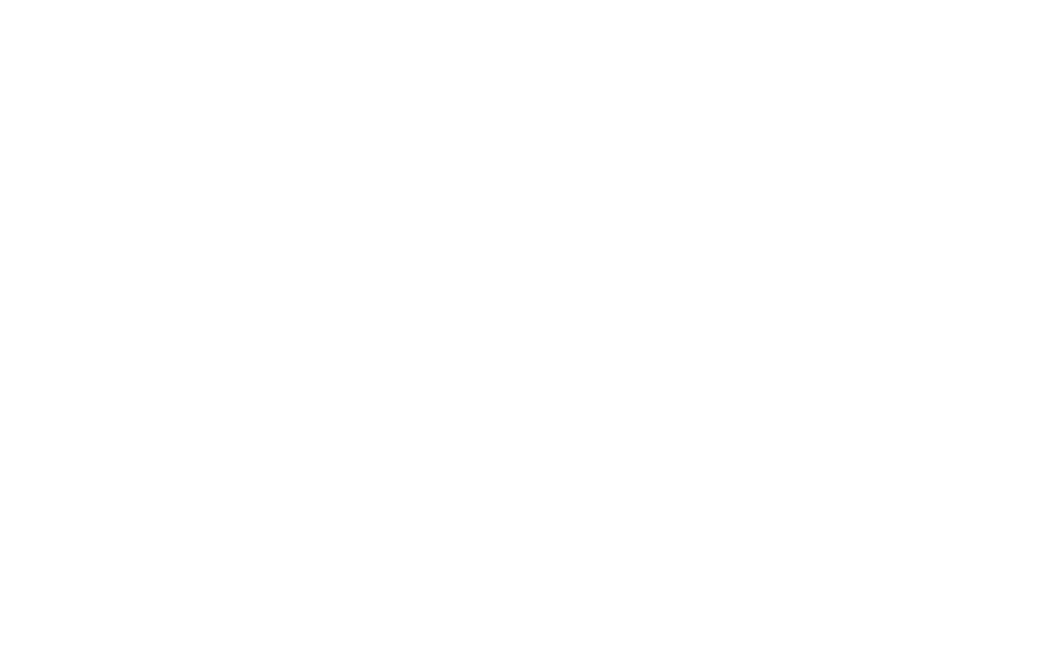
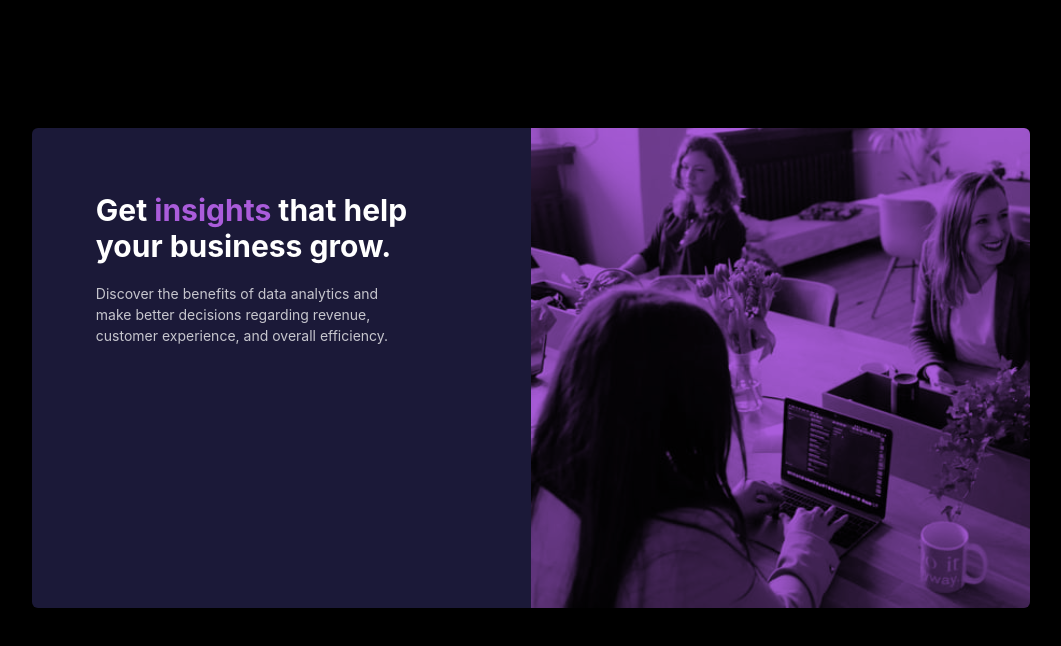
Before and after one commit to SomayaMoniry/Stats-preview-card-component, a website: page src/index.html in a window 1280 px wide. Shown: the whole page, without its empty margins (109-1170 px from the left). Drawn offline with Linux system fonts and the light colour scheme.

Commit message:
left side and right side of component added

```diff
--- a/src/index.html
+++ b/src/index.html
@@ -5,7 +5,29 @@
     <meta http-equiv="X-UA-Compatible" content="IE=edge" />
     <meta name="viewport" content="width=device-width, initial-scale=1.0" />
     <link href="/dist/output.css" rel="stylesheet" />
-    <title>Document</title>
+    <title>Stats preview card component</title>
   </head>
-  <body></body>
+  <body>
+    <!-- container -->
+    <main class="grid md:grid-cols-2 w-[78%] mx-auto h-[60vh] mt-[8rem]">
+      <!-- left side -->
+      <div class="bg-[#1b1938] w-full h-full rounded-bl-md rounded-tl-md p-16">
+        <h2 class="text-3xl text-[#FFFFFF] font-bold w-[19.5rem]">
+          Get <span class="text-[#aa5cdb]"> insights </span> that help your
+          business grow.
+        </h2>
+        <p
+          class="text-white text-sm opacity-75 mt-5 leading-[1.30rem] w-[19rem]"
+        >
+          Discover the benefits of data analytics and make better decisions
+          regarding revenue, customer experience, and overall efficiency.
+        </p>
+      </div>
+
+      <!-- right side -->
+      <div
+        class="w-full h-full rounded-br-md rounded-tr-md overflow-hidden bg-blend-multiply bg-cover bg-no-repeat bg-[#aa5cdb] bg-[url('../images/image-header-desktop.jpg')]"
+      ></div>
+    </main>
+  </body>
 </html>
--- a/src/input.css
+++ b/src/input.css
@@ -1,6 +1,7 @@
 @tailwind base;
 @tailwind components;
 @tailwind utilities;
+
 @import url("https://fonts.googleapis.com/css2?family=Inter:wght@400;500;600;700&family=Raleway:wght@400;500;600;700&family=Roboto:ital@1&display=swap");
 
 @layer base {
@@ -8,3 +9,7 @@
     font-family: "Inter", sans-serif;
   }
 }
+
+body {
+  background-color: #000;
+}
```
Also changed, not shown: dist/output.css, images/favicon-32x32.png (added), images/image-header-desktop.jpg (added), images/image-header-mobile.jpg (added).
